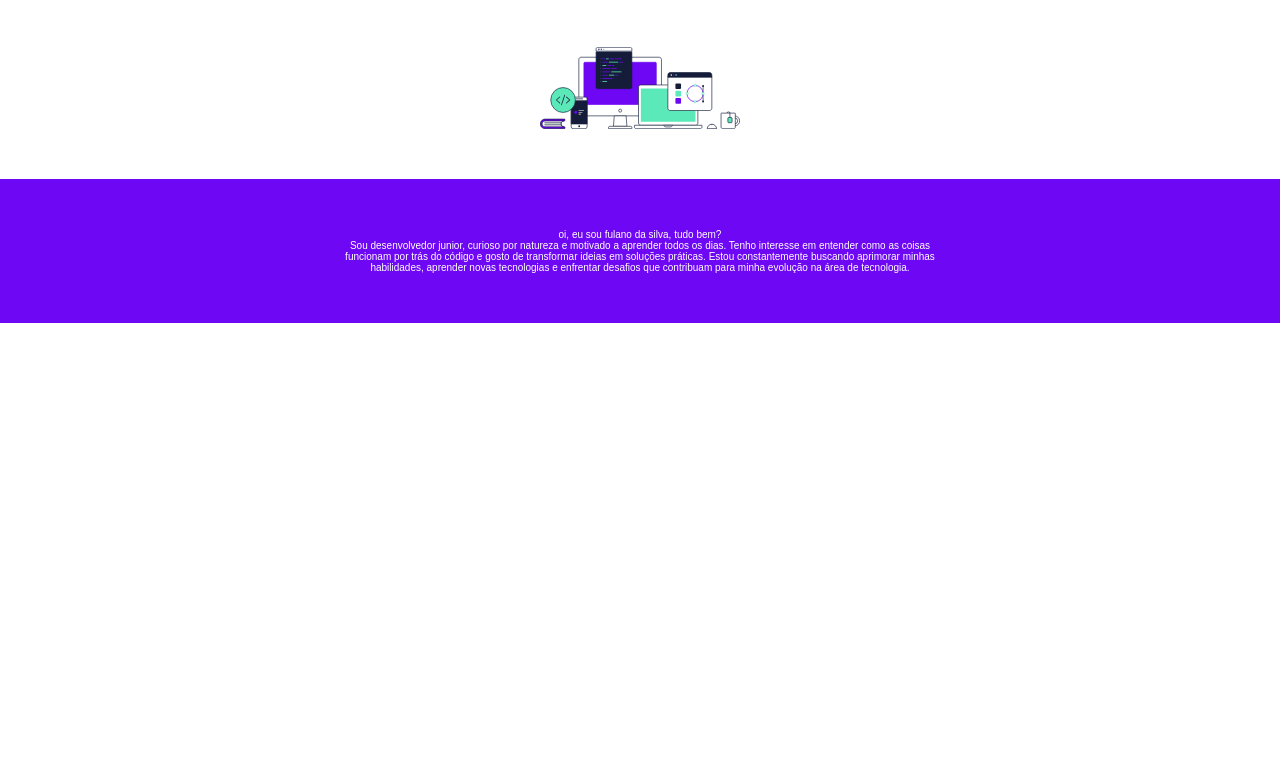
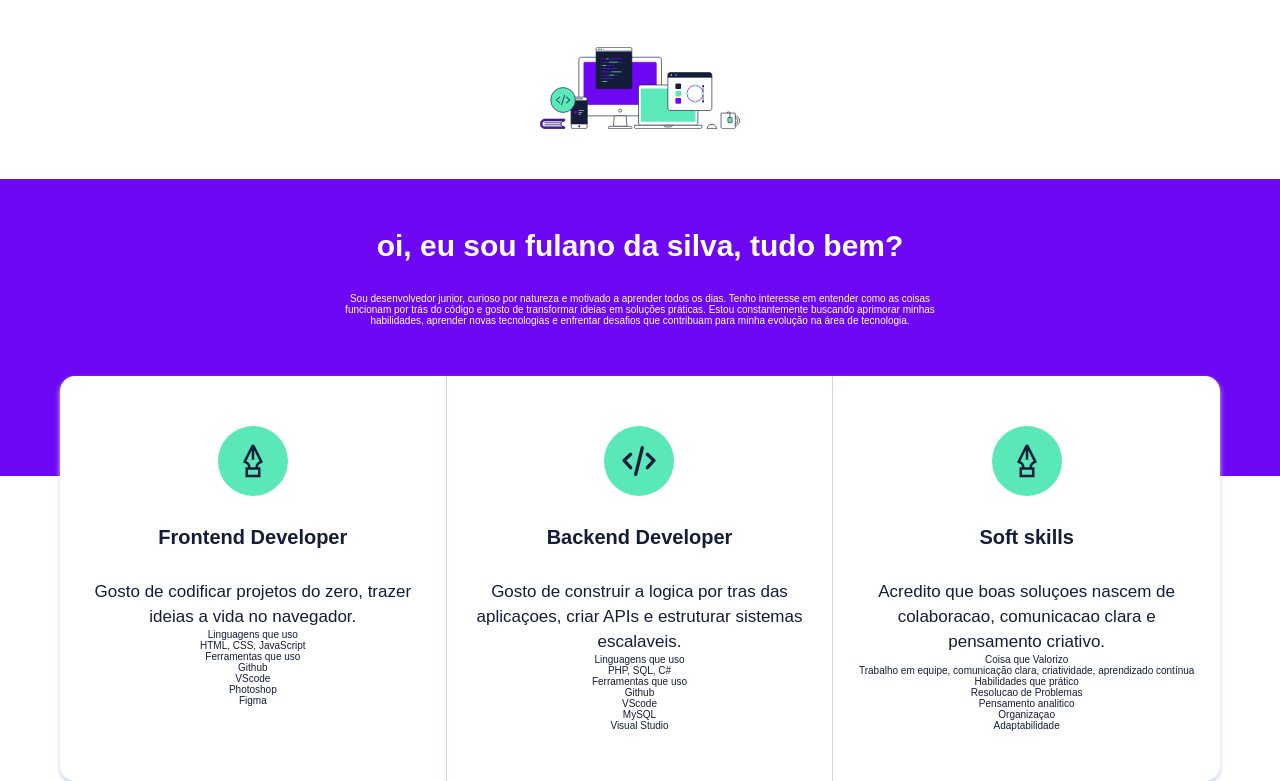
Before and after one commit to viarade/meu_portifolio, a plain HTML site: page index.html in a window 1280 px wide. Shown: the part 455-1236 px from the top of the page. Before the commit the page ends 800 px from the top, so only its background shows below. Drawn offline with Linux system fonts and the light colour scheme.

Commit message:
atualização

```diff
--- a/index.html
+++ b/index.html
@@ -8,6 +8,7 @@
     <link rel="stylesheet" href="style/header.css">
     <link rel="stylesheet" href="style/hero.css">
     <link rel="stylesheet" href="style/intro.css">
+    <link rel="stylesheet" href="style/skills.css">
 
     <!-- icone da guia -->
     <link rel="shortcut icon" type="image/pnh" href="images/logo.png">
@@ -76,5 +77,85 @@
     </section>
 
 
+
+    <section class="skills">
+        <div class="skills-overlay"> </div>
+
+        <div class="container">
+
+            <div class="grid">
+
+                <div class="skill">
+
+                    <div class="skill-icon">
+                        <img src="images/design.svg" alt="">
+                    </div>
+                    <p class="skill-title">Frontend Developer</p>
+                    <p class="skill-desc">Gosto de codificar projetos do zero, trazer ideias a vida no navegador.</p>
+                    <p class="skill-sub">Linguagens que uso</p>
+                    <p class="skilltxt">HTML, CSS, JavaScript</p>
+                    <p class="skill-sub">Ferramentas que uso</p>
+                    <div class="skill-txt">
+                        <ul>
+                            <li>Github</li>
+                            <li>VScode</li>
+                            <li>Photoshop</li>
+                            <li>Figma</li>
+                        </ul>
+                    </div>
+
+                </div>
+                <div class="skill">
+                    <div class="skill-icon">
+                        <img src="images/code.svg" alt="">
+                    </div>
+                    <p class="skill-title">Backend Developer</p>
+                    <p class="skill-desc">Gosto de construir a logica por tras das aplicaçoes, criar APIs e estruturar sistemas escalaveis.</p>
+                    <p class="skill-sub">Linguagens que uso</p>
+                    <p class="skilltxt">PHP, SQL, C#</p>
+                    <p class="skill-sub">Ferramentas que uso</p>
+                    <div class="skill-txt">
+                        <ul>
+                            <li>Github</li>
+                            <li>VScode</li>
+                            <li>MySQL</li>
+                            <li>Visual Studio</li>
+                        </ul>
+                    </div>
+
+
+
+
+                </div>
+
+                <div class="skill">
+                    <div class="skill-icon">
+                        <img src="images/design.svg" alt="">
+                    </div>
+                    <p class="skill-title">Soft skills</p>
+                    <p class="skill-desc">Acredito que boas soluçoes nascem de colaboracao, comunicacao clara e pensamento criativo.</p>
+                    <p class="skill-sub">Coisa que Valorizo</p>
+                    <p class="skilltxt">Trabalho em equipe, comunicação clara, criatividade, aprendizado contínua</p>
+                    <p class="skill-sub">Habilidades que prático</p>
+                    <div class="skill-txt">
+                        <ul>
+                            <li>Resolucao de Problemas</li>
+                            <li>Pensamento analitico</li>
+                            <li>Organizaçao</li>
+                            <li>Adaptabilidade</li>
+                        </ul>
+                    </div>
+
+
+
+                </div>
+
+            </div>
+        </div>
+
+
+
+    </section>
+
 </body>
 </html>
--- a/style/intro.css
+++ b/style/intro.css
@@ -11,3 +11,20 @@
     padding: auto;
     max-width: 60rem;
 }
+
+.intro .title {
+    font-weight: bold;
+    font-size: 2.5rem;
+    margin-bottom: 3rem;
+}
+
+.intro .subtitle {
+    font-size: 1.8rem;
+    line-height: 3rem;
+}
+
+@media (width > 600px){
+    .intro .title {
+        font-size: 3rem;
+    }
+}
--- /dev/null
+++ b/style/skills.css
@@ -0,0 +1,69 @@
+.skills-overlay {
+    background-color: var(--foreground);
+    height: 10rem;
+}
+
+.skills .container {
+    margin-top: -10rem;
+}
+
+.skills .grid {
+    background-color: var(--background);
+    margin: 0 2rem;
+    border-radius: 1.5rem;
+    display: grid;
+    grid-template-columns: 1fr;
+    box-shadow: 0 3px 5px var(--primary-light);
+}
+
+.skills .skill {
+    text-align: center;
+    border-right: 0;
+    border-bottom: 1px solid var(--primary-light);
+    color: var(--primary);
+    padding: 5rem 2rem;
+}
+
+.skills .skill:last-child {
+    border-right: 0;
+    border-bottom: 0;
+}
+
+.skill-icon {
+    width: 7rem;
+    height: 7rem;
+    display: flex;
+    justify-content: center;
+    align-items: center;
+    border-radius: 50%;
+    background-color: var(--secondary);
+    color: var(--secondary-foreground);
+    margin: auto;
+}
+
+.skill-icon img {
+    width: 4rem;
+    height: 4rem;
+}
+
+.skill-title {
+    font-weight: bold;
+    font-size: 2rem;
+    margin: 3rem 0;
+}
+
+.skill-desc {
+    font-size: 1.7rem;
+    line-height: 2.5rem;
+}
+
+@media (width > 600px){
+    .skills .grid {
+        /*tela com mais de 600px com 3 colunas*/
+        grid-template-columns: repeat(3,1fr);
+    }
+    .skills .skill {
+        border-bottom: 0;
+        border-right: 1px solid var(--primary-light);
+    }
+}
```
